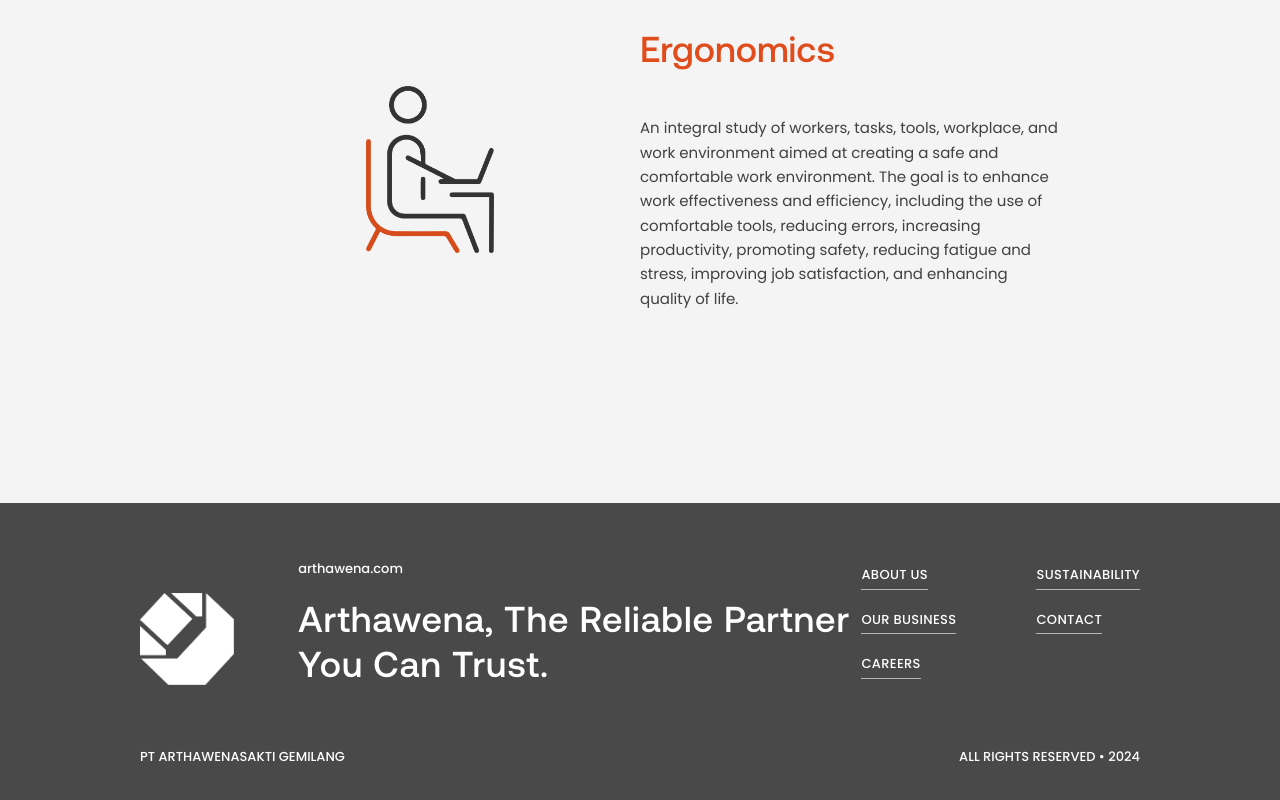
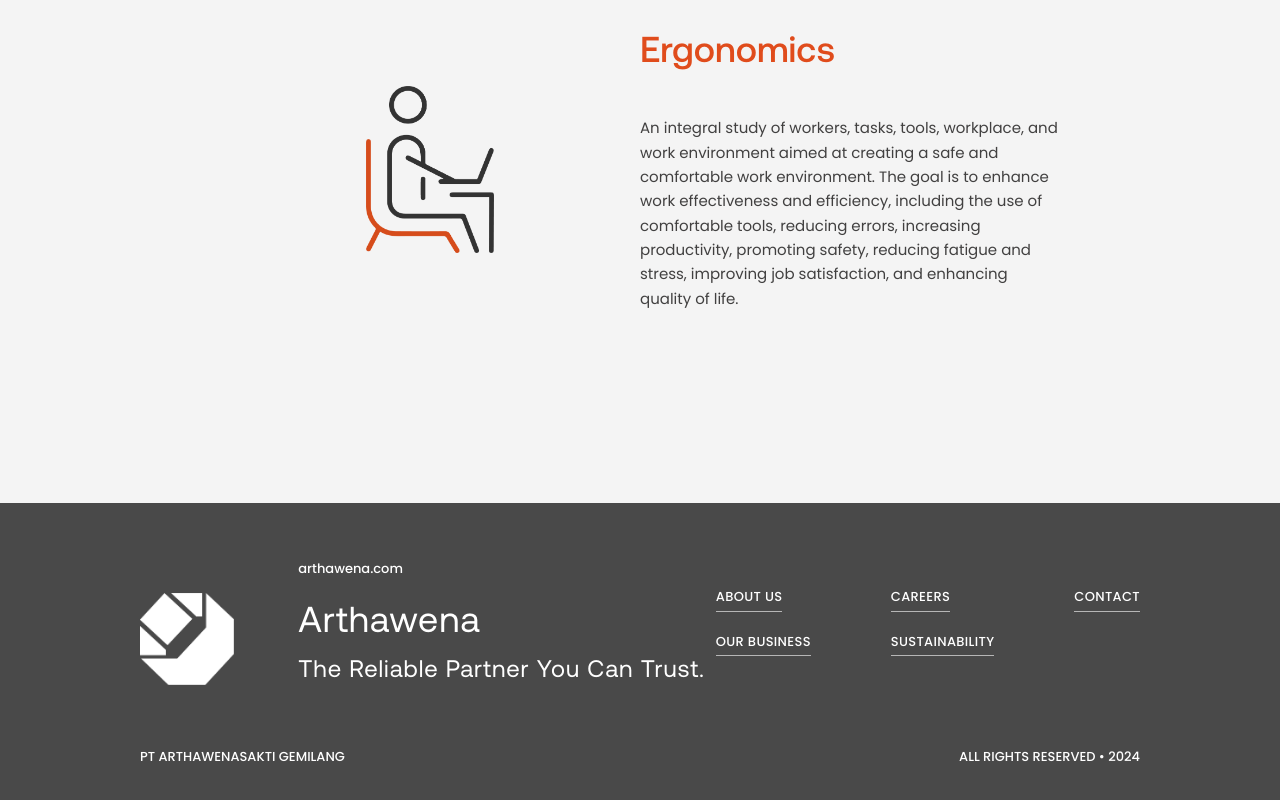
Before and after one commit to petaniweb-tech/arthawena, a Next.js app: page /careers/culture in a window 1280 px wide. Shown: the part 3121-3921 px from the top of the page. Built offline with nearby package versions, Linux system fonts and the light colour scheme.

Commit message:
fix: styling footer

```diff
--- a/components/molecules/footer.tsx
+++ b/components/molecules/footer.tsx
@@ -88,10 +88,10 @@ export default function Footer() {
                     arthawena.com
                   </p>
                 </Link>
-                <h4 className="text-4xl leading-tight text-white font-aeonik-medium tracking-wide">
-                  Arthawena, The Reliable Partner
+                <h4 className="text-4xl leading-tight text-white font-aeonik-regular tracking-wide">
+                  Arthawena
                   <br />
-                  You Can Trust.
+                  <span className="text-2xl font-aeonik-regular font-thin">The Reliable Partner You Can Trust.</span>
                 </h4>
               </div>
 
@@ -109,19 +109,24 @@ export default function Footer() {
                     </div>
                   </Link>
 
+                </div>
+
+                <div className="flex flex-col gap-5">
                   <Link href="/careers/culture">
                     <div className="w-fit pb-1 border-b border-white border-opacity-60 hover:border-opacity-100 duration-300 cursor-pointer">
                       <p>CAREERS</p>
                     </div>
                   </Link>
-                </div>
 
-                <div className="flex flex-col gap-5">
                   <Link href="/sustainability/arthawena-for-sustainability">
                     <div className="w-fit pb-1 border-b border-white border-opacity-60 hover:border-opacity-100 duration-300 cursor-pointer">
                       <p>SUSTAINABILITY</p>
                     </div>
                   </Link>
+                </div>
+
+                <div className="flex flex-col gap-5">
+
 
                   <Link href="/contact">
                     <div className="w-fit pb-1 border-b border-white border-opacity-60 hover:border-opacity-100 duration-300 cursor-pointer">
```
